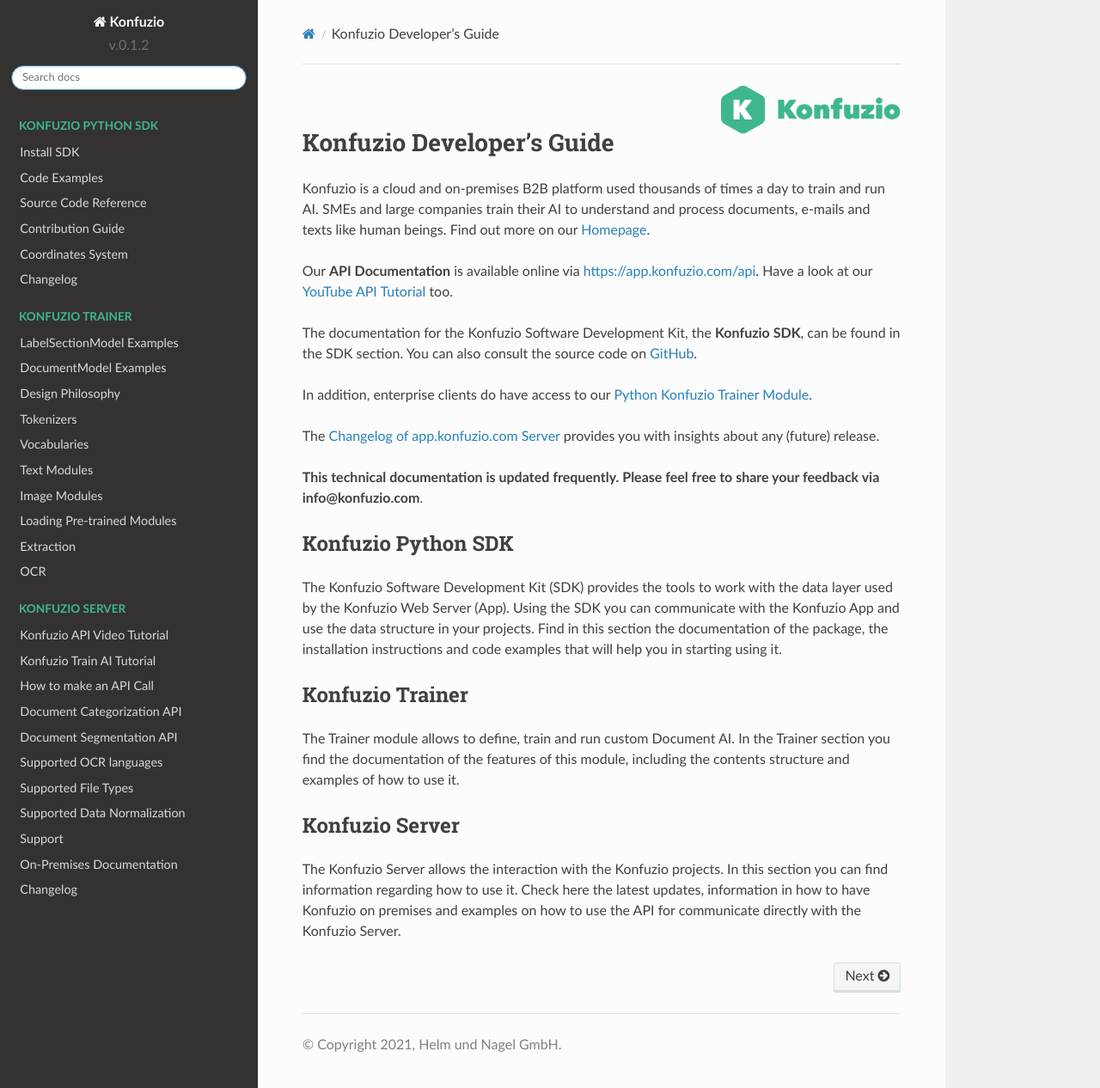
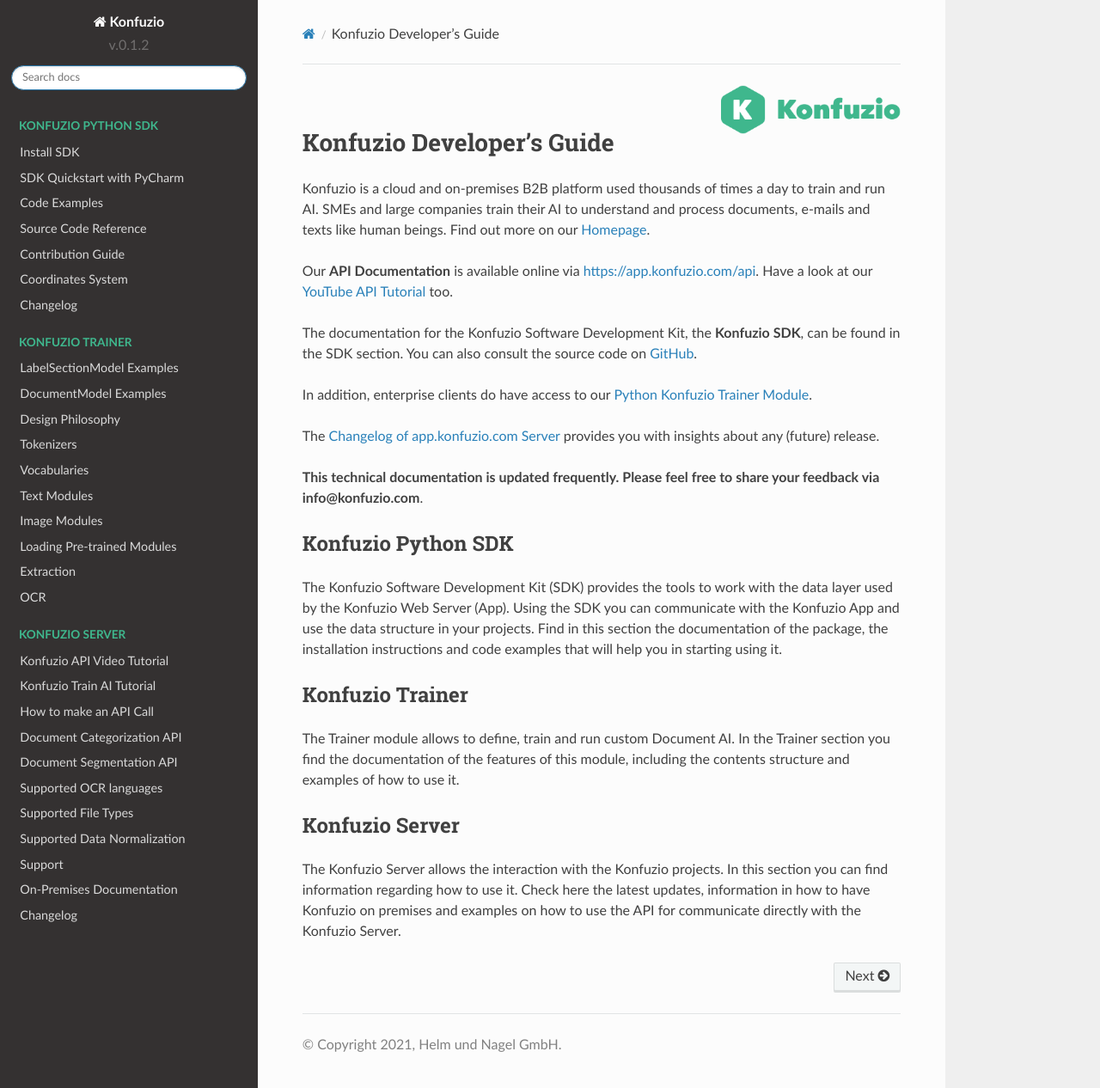
Before and after one commit to konfuzio-ai/konfuzio-sdk, a Sphinx documentation site: the page built from docs/index.rst, in a window 1280 px wide and 1266 px high. Shown: the whole window at 86% size. Built offline with Sphinx 7.4.7 and the Read the Docs theme 2.0.0, drawn with Linux system fonts in a browser that asks for light colours.

Commit message:
Update index.rst

```diff
--- a/docs/index.rst
+++ b/docs/index.rst
@@ -59,6 +59,7 @@
 
 
    sdk/configuration_reference.md
+   sdk/quickstart_pycharm.md
    sdk/examples/examples.rst
    sdk/sourcecode.rst
    sdk/contribution.md
```
